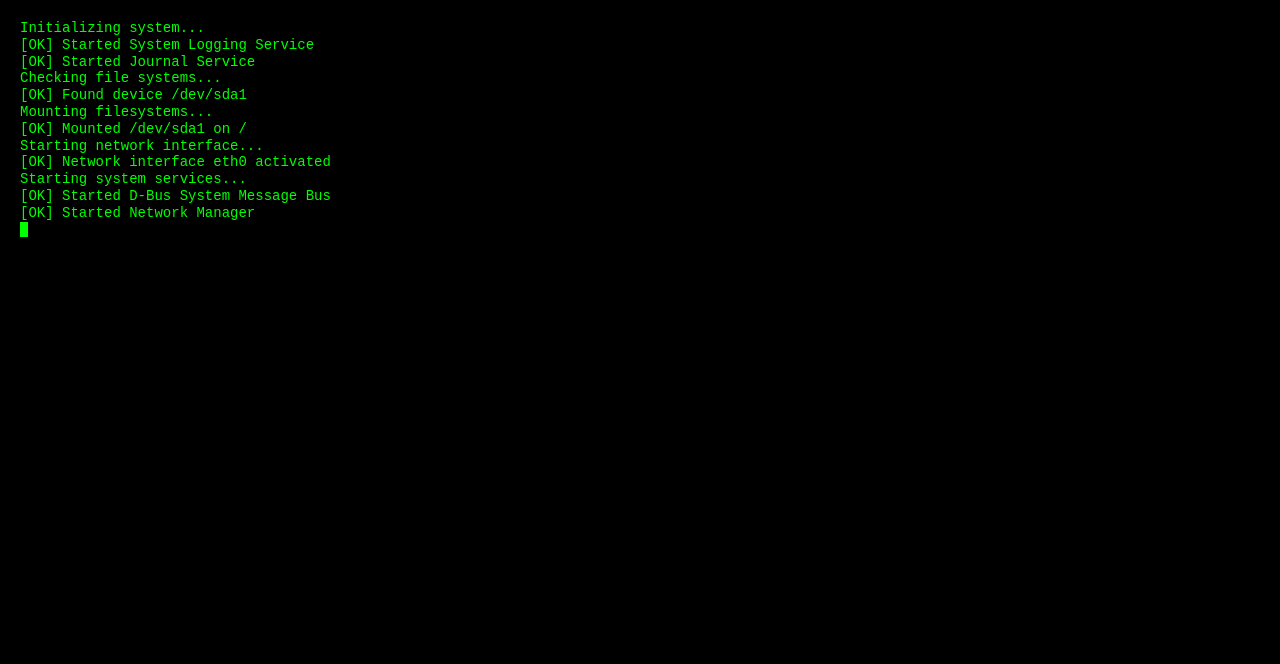
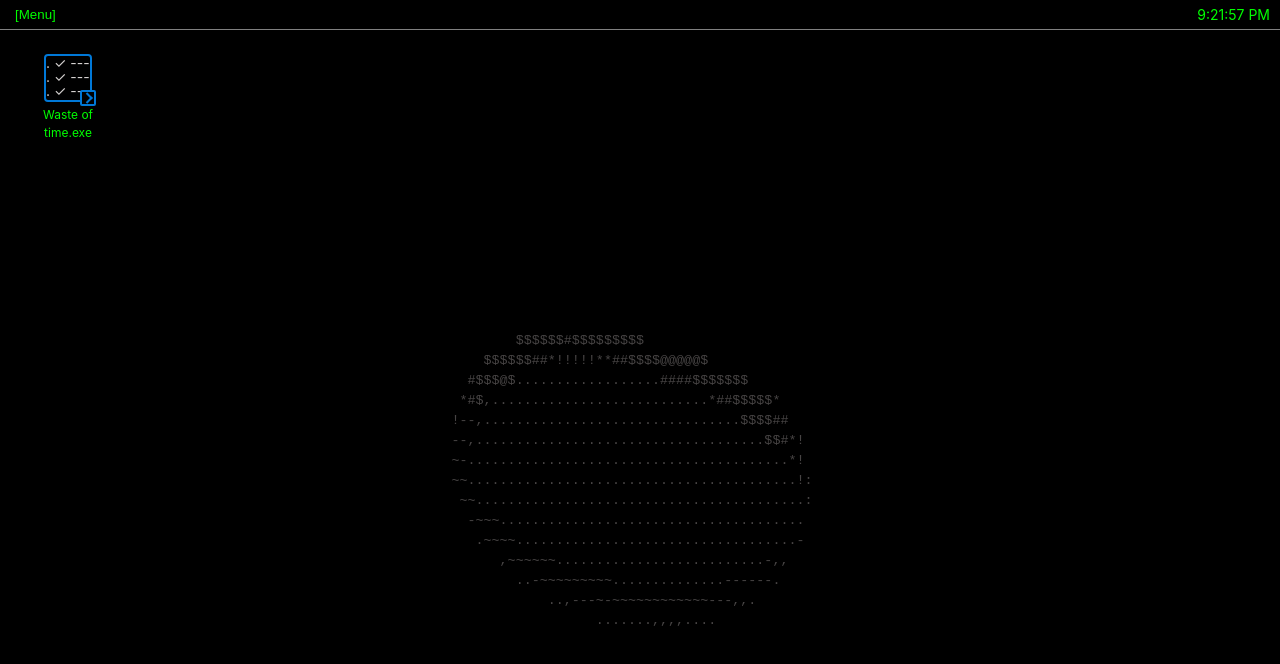
Before and after one commit to a-sorokin/waste-of-time, a React (Vite) app: page / in a window 1280 px wide. Shown: the top 664 px of the page. Built offline with nearby package versions, Linux system fonts and the light colour scheme.

Commit message:
added dev scripts logic

```diff
--- /dev/null
+++ b/electron/src/constants.ts
@@ -0,0 +1 @@
+export const DEV_MODE = import.meta.env.DEV;
--- a/electron/src/window/createWindow/getWindowProps.ts
+++ b/electron/src/window/createWindow/getWindowProps.ts
@@ -1,5 +1,6 @@
 import { BrowserWindowConstructorOptions } from 'electron';
 import path from 'node:path';
+import { DEV_MODE } from '@e/constants';
 import { VITE_DEV_SERVER_URL, __dirname } from '../../../main';
 
 export const getWindowProps = () => {
@@ -13,11 +14,9 @@ export const getWindowProps = () => {
     movable: true,
     minimizable: true,
     maximizable: true,
-    fullscreen: true,
+    fullscreen: !DEV_MODE,
     show: false,
     closable: true,
     frame: false,
-    transparent: true,
-    vibrancy: 'popover',
   } as BrowserWindowConstructorOptions;
 };
--- a/src/App.tsx
+++ b/src/App.tsx
@@ -2,10 +2,11 @@ import { useCallback, useEffect, useState } from 'react';
 import { LinuxBoot } from '@/features/booting';
 import { Donut } from '@/features/donut';
 import { Os } from '@/features/os';
+import { DEV_MODE } from '@e/constants';
 
 export const App = () => {
-  const [isBootComplete, setIsBootComplete] = useState(false);
-  const [runOS, setRunOS] = useState(false);
+  const [isBootComplete, setIsBootComplete] = useState(DEV_MODE);
+  const [runOS, setRunOS] = useState(DEV_MODE);
 
   const setBootComplete = useCallback(() => setIsBootComplete(true), []);
 
```
Also changed, not shown: electron-builder.json5.
